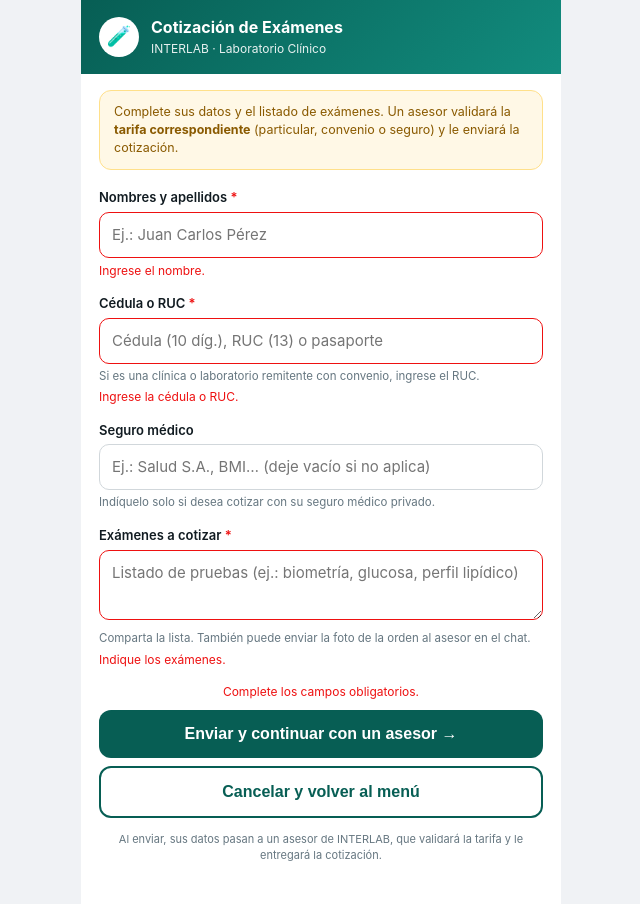
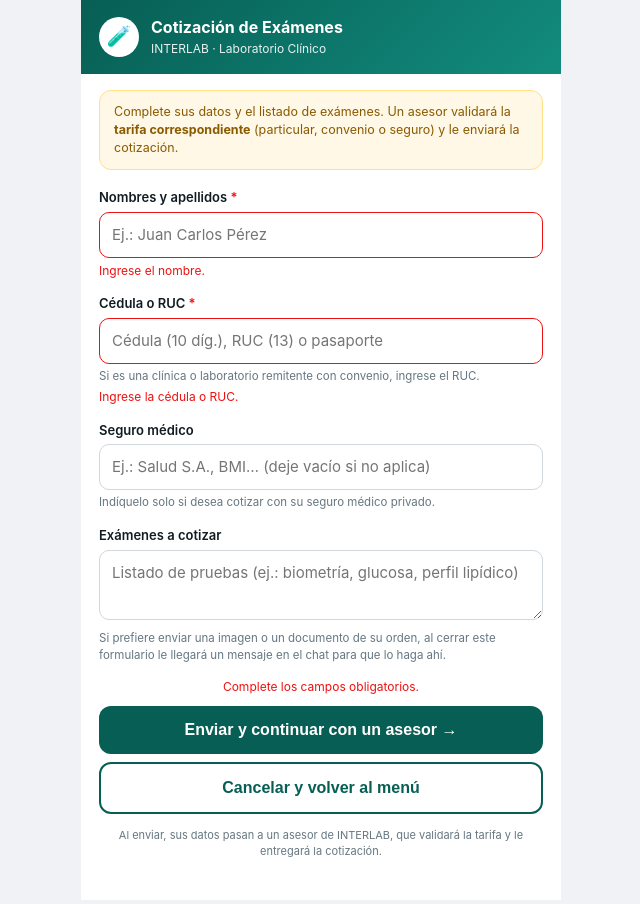
Before and after one commit to jcpaez72-stack/internova-domicilio, a plain HTML site: page cotizacion.html in a window 1280 px wide. Both pictures are taken after a click on the button "Enviar y continuar con un asesor →". Shown: the whole page, without its empty margins (319-959 px from the left). Drawn offline with Linux system fonts and the light colour scheme.

Commit message:
Cotización: exámenes opcionales por texto + aviso de imagen/documento por el chat (ficha fila 144, 27-oct)
Co-Authored-By: Claude Opus 5.5 <noreply@anthropic.com>

```diff
--- a/cotizacion.html
+++ b/cotizacion.html
@@ -43,16 +43,16 @@ body{margin:0;font-family:-apple-system,BlinkMacSystemFont,"Segoe UI",Roboto,Ari
     <div class="fld"><label>Nombres y apellidos <span class="req">*</span></label><input id="nombres" placeholder="Ej.: Juan Carlos Pérez"><div class="err" id="e_nombres">Ingrese el nombre.</div></div>
     <div class="fld"><label>Cédula o RUC <span class="req">*</span></label><input id="cedula" inputmode="numeric" placeholder="Cédula (10 díg.), RUC (13) o pasaporte"><div class="hint">Si es una clínica o laboratorio remitente con convenio, ingrese el RUC.</div><div class="err" id="e_cedula">Ingrese la cédula o RUC.</div></div>
     <div class="fld"><label>Seguro médico</label><input id="seguro" placeholder="Ej.: Salud S.A., BMI… (deje vacío si no aplica)"><div class="hint">Indíquelo solo si desea cotizar con su seguro médico privado.</div></div>
-    <div class="fld"><label>Exámenes a cotizar <span class="req">*</span></label>
+    <div class="fld"><label>Exámenes a cotizar</label>
       <textarea id="examenes" placeholder="Listado de pruebas (ej.: biometría, glucosa, perfil lipídico)"></textarea>
-      <div class="hint">Comparta la lista. También puede enviar la foto de la orden al asesor en el chat.</div>
-      <div class="err" id="e_examenes">Indique los exámenes.</div></div>
+      <div class="hint">Si prefiere enviar una imagen o un documento de su orden, al cerrar este formulario le llegará un mensaje en el chat para que lo haga ahí.</div>
+      </div>
     <div class="err" id="e_global" style="text-align:center">Complete los campos obligatorios.</div>
     <button class="btn" id="btn" type="button">Enviar y continuar con un asesor →</button>
     <button class="btn" id="btnCancel" type="button" style="background:#fff;color:var(--wa);border:2px solid var(--wa);margin-top:8px">Cancelar y volver al menú</button>
     <div class="foot">Al enviar, sus datos pasan a un asesor de INTERLAB, que validará la tarifa y le entregará la cotización.</div>
   </div>
-  <div id="ok"><div style="font-size:52px">✅</div><h2 style="margin:10px 0 4px">¡Solicitud enviada!</h2><p style="color:#6b6b6b">Le estamos conectando con un asesor. Vuelva a la conversación de WhatsApp.</p></div>
+  <div id="ok"><div style="font-size:52px">✅</div><h2 style="margin:10px 0 4px">¡Solicitud enviada!</h2><p style="color:#6b6b6b">Vuelva a la conversación de WhatsApp para continuar con su solicitud.</p></div>
 </div>
 
 <script>
@@ -90,8 +90,7 @@ body{margin:0;font-family:-apple-system,BlinkMacSystemFont,"Segoe UI",Roboto,Ari
   }
   function validate(){
     var ok=true;
-    [["nombres",function(v){return v.length>=3;}],["cedula",function(v){return v.length>=5;}],
-     ["examenes",function(v){return v.length>=2;}]
+    [["nombres",function(v){return v.length>=3;}],["cedula",function(v){return v.length>=5;}]
     ].forEach(function(p){var bad=!p[1](val(p[0]));setErr(p[0],bad);if(bad)ok=false;});
     return ok;
   }
```
